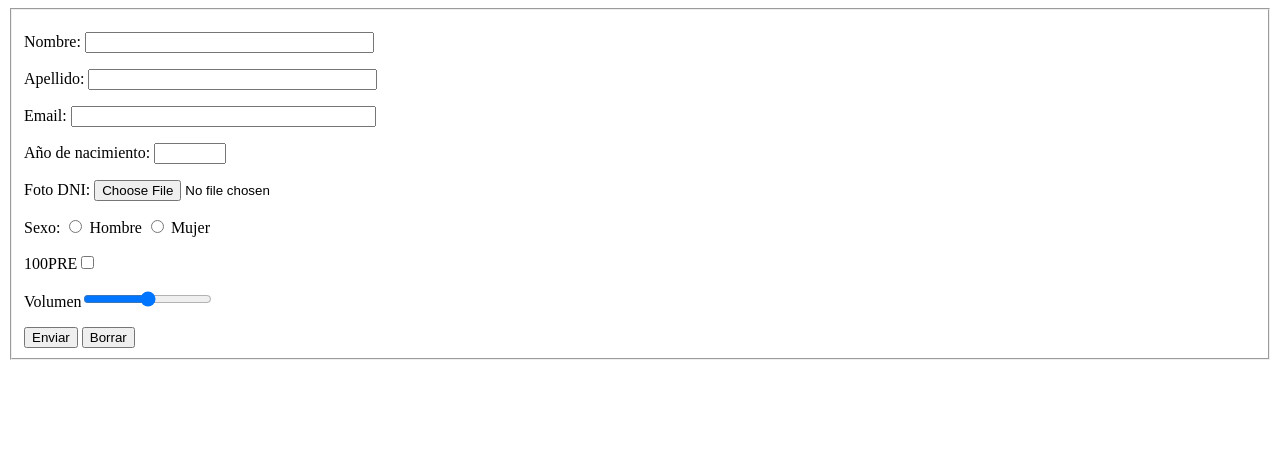
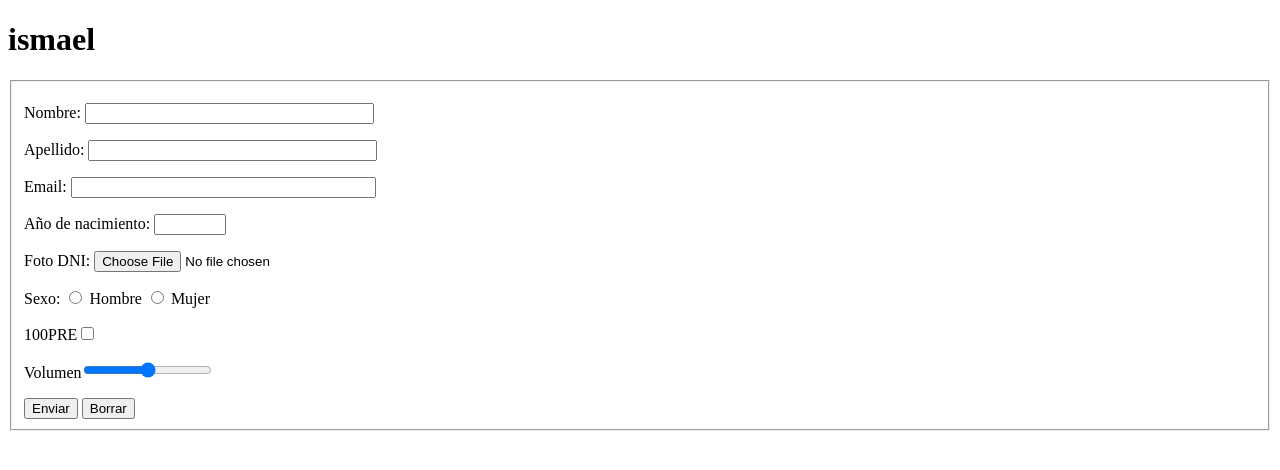
Before and after one commit to SISA0729/1EVAL_HTMLyCSS_APPWEB_ismaelsisa, a plain HTML site: page AW/Formulario/Html/Formulario.html in a window 1280 px wide. Drawn offline with Linux system fonts and the light colour scheme.

Commit message:
insertado un h1

```diff
--- a/AW/Formulario/Html/Formulario.html
+++ b/AW/Formulario/Html/Formulario.html
@@ -8,6 +8,7 @@
 </head>
 
 <body class="body">
+    <h1>ismael</h1>
     <div>
         <fieldset>
         <form action="ejemplo.php" method="get">
```
